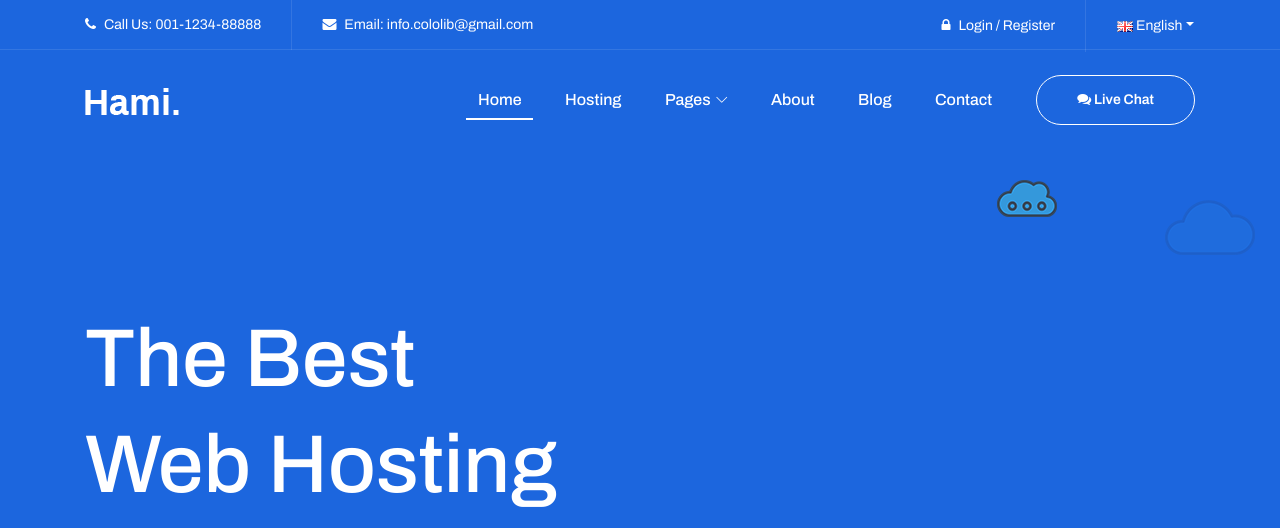
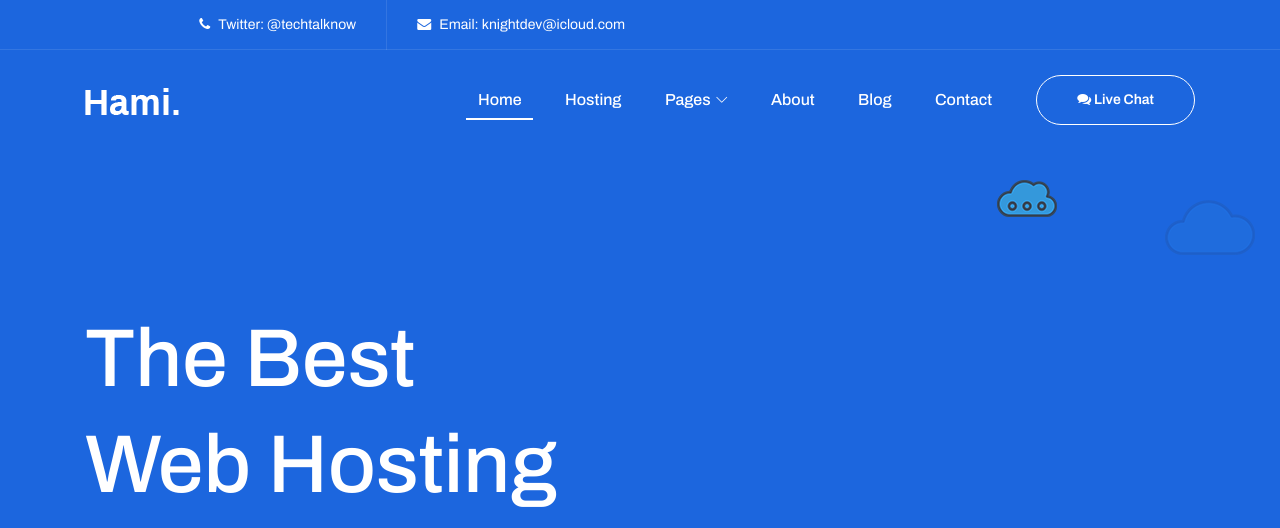
Before and after one commit to KnightDev/KnightBot-Website, a website: page index.html in a window 1280 px wide. Shown: the top 528 px of the page. Drawn offline with Linux system fonts and the light colour scheme; files whose address does not match are found by name.

Commit message:
Update index.html

```diff
--- a/index.html
+++ b/index.html
@@ -8,7 +8,7 @@
     <meta name="viewport" content="width=device-width, initial-scale=1, shrink-to-fit=no">
 
     <!-- Title -->
-    <title>Hami - Web Hosting HTML Template</title>
+    <title>KnightBot - Security and Moderation</title>
 
     <!-- Favicon -->
     <link rel="icon" href="./img/core-img/favicon.png">
@@ -34,22 +34,10 @@
 
                     <div class="col-6">
                         <div class="top-header-content">
-                            <a href="#"><i class="fa fa-phone" aria-hidden="true"></i> <span>Call Us: 001-1234-88888</span></a>
-                            <a href="#"><i class="fa fa-envelope" aria-hidden="true"></i> <span>Email: info.cololib@gmail.com</span></a>
+                            <a href="#"><i class="fa fa-phone" aria-hidden="true"></i> <span>Twitter: @techtalknow</span></a>
+                            <a href="#"><i class="fa fa-envelope" aria-hidden="true"></i> <span>Email: knightdev@icloud.com</span></a>
                         </div>
                     </div>
-
-                    <div class="col-6">
-                        <div class="top-header-content">
-                            <!-- Login -->
-                            <a href="#"><i class="fa fa-lock" aria-hidden="true"></i> <span>Login / Register</span></a>
-                            <!-- Language -->
-                            <div class="dropdown">
-                                <a class="btn pr-0 dropdown-toggle" href="#" role="button" id="langdropdown" data-toggle="dropdown" aria-haspopup="true" aria-expanded="false"><img src="img/core-img/eng.png" alt=""> English</a>
-                                <div class="dropdown-menu dropdown-menu-right" aria-labelledby="langdropdown">
-                                    <a class="dropdown-item" href="#">- Latvian</a>
-                                    <a class="dropdown-item" href="#">- Hindi</a>
-                                    <a class="dropdown-item" href="#">- Bangla</a>
                                 </div>
                             </div>
                         </div>
```
